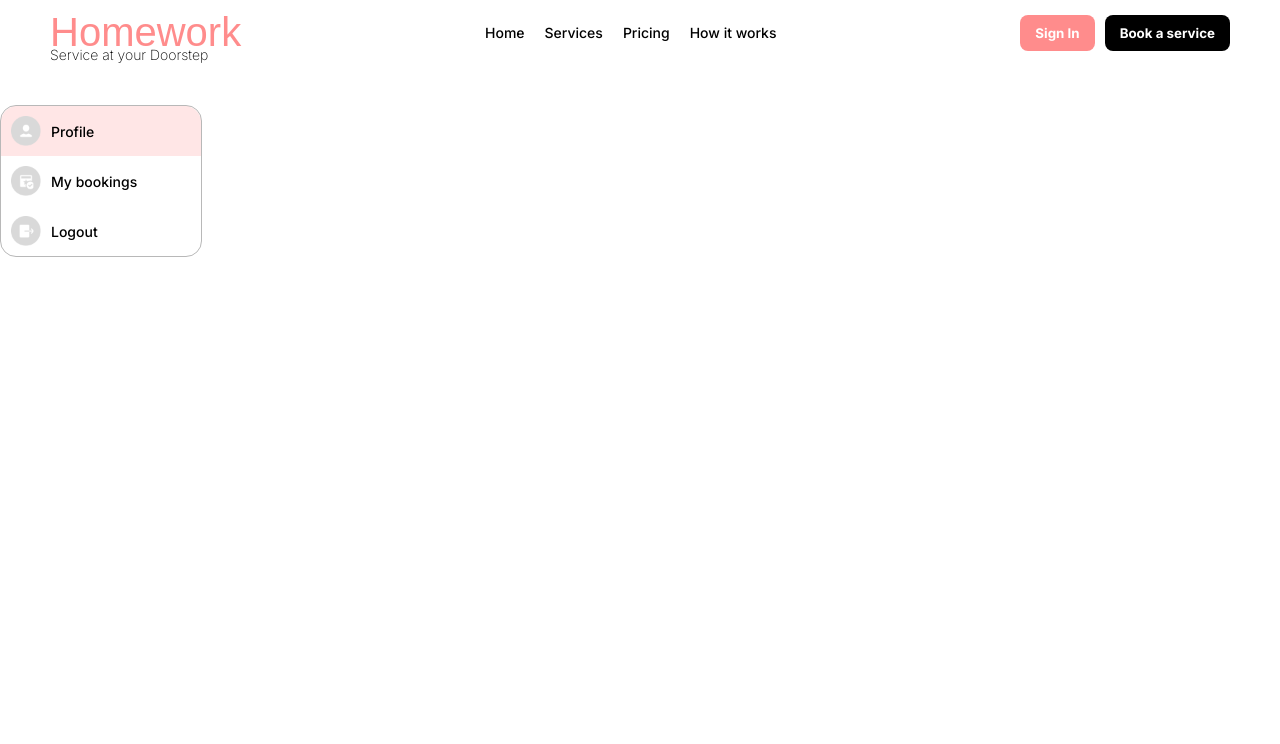
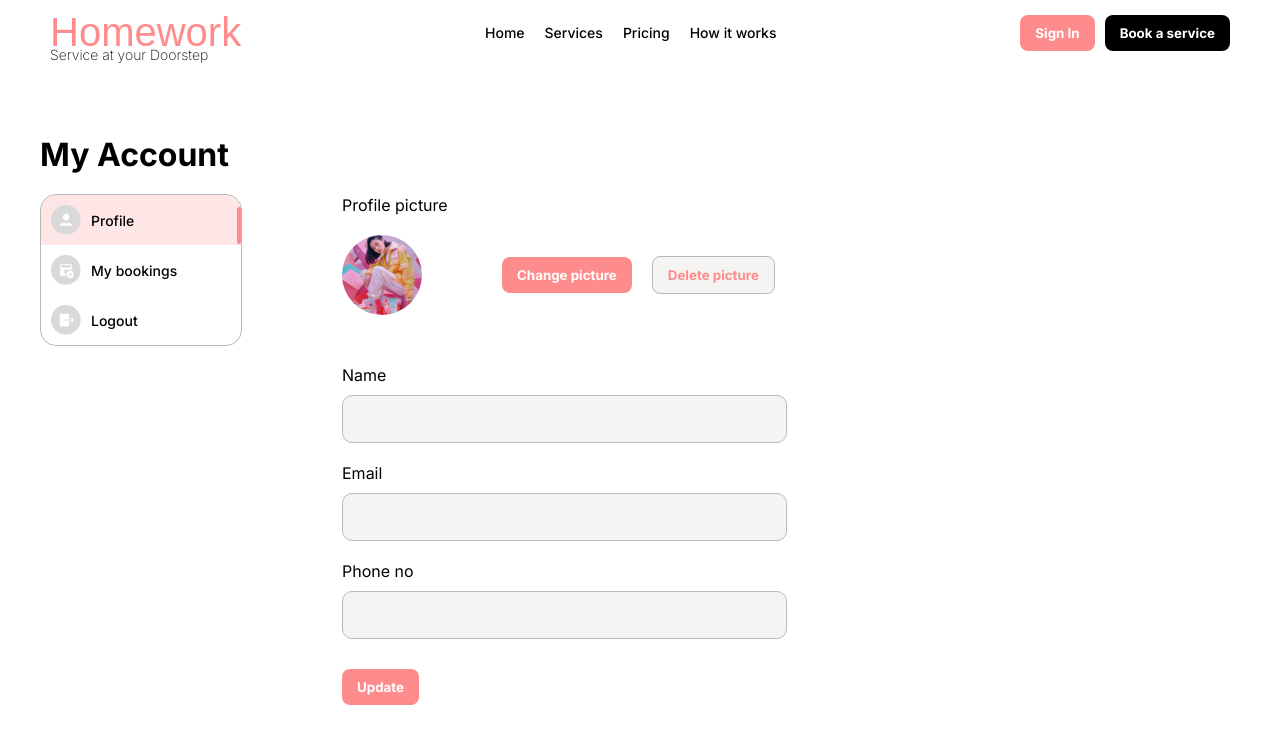
Before and after one commit to codepushed/hw_client, a Next.js app: page /user/1 in a window 1280 px wide. Shown: the top 744 px of the page. Built offline with nearby package versions, Linux system fonts and the light colour scheme; a web font is replaced by a local one.

Commit message:
profile - user profile details

```diff
--- a/Containers/User/profile.jsx
+++ b/Containers/User/profile.jsx
@@ -2,11 +2,47 @@ import React from "react";
 import Sidebar from "../../components/Sidebar";
 
 const Profile = () => {
-    return(
+  return (
+    <div className="profileContainer">
+      <div className="profileLeft">
         <div>
+          <h1 className="profileLeftHead">My Account</h1>
           <Sidebar />
         </div>
-    );
-}
+      </div>
+
+      <div className="profileRight">
+        <p>Profile picture</p>
+
+        <div className="profileRightPicture">
+          <img src="/assets/profilePicture.jpg" alt="profile_picture" />
+          <div className="profileRightPictureBtns">
+            <button className="basicRoundedButton">Change picture</button>
+            <button className="delBtn">Delete picture</button>
+          </div>
+        </div>
+
+        <div className="profileRightFormContainer">
+          <div className="profileRightForm">
+            <p>Name</p>
+            <input type="text" className="profileRightFormInput" />
+          </div>
+
+          <div className="profileRightForm">
+            <p>Email</p>
+            <input type="text" className="profileRightFormInput" />
+          </div>
+
+          <div className="profileRightForm">
+            <p>Phone no</p>
+            <input type="text" className="profileRightFormInput" />
+          </div>
+
+          <button className="basicRoundedButton profileFormBtn ">Update</button>
+        </div>
+      </div>
+    </div>
+  );
+};
 
 export default Profile;
--- a/components/Sidebar/index.jsx
+++ b/components/Sidebar/index.jsx
@@ -1,15 +1,14 @@
 import React from "react";
-import Divider from '@mui/material/Divider';
+
 
 const Sidebar = () => {
-    return(
+  return (
     <div className="sidebarContainer">
       <div className="sidebarList sidebarListActive">
         <img src="/assets/icons/profile_booking.png" alt="profile" />
         <p>Profile</p>
 
-    {/* <Divider /> */}
-
+        <div className="profileSidebarDivider"></div>
       </div>
 
       <div className="sidebarList">
@@ -17,13 +16,12 @@ const Sidebar = () => {
         <p>My bookings</p>
       </div>
 
-
       <div className="sidebarList">
         <img src="/assets/icons/logout.png" alt="logout" />
         <p>Logout</p>
       </div>
     </div>
   );
-}
+};
 
 export default Sidebar;
--- a/styles/scss/elements/_buttons.scss
+++ b/styles/scss/elements/_buttons.scss
@@ -71,3 +71,16 @@
   width: 60px;
   cursor: pointer;
 }
+
+.delBtn {
+  background-color: #F6F3F3;
+  color: #ff8c8c;
+  border-radius: 8px;
+  font-family: "Inter", sans-serif !important;
+  border: none;
+  outline: none;
+  padding: 10px 15px;
+  font-weight: bold;
+  cursor: pointer;
+  border: 1px solid #B8B8B8;
+}
--- a/styles/scss/elements/_sidebar.scss
+++ b/styles/scss/elements/_sidebar.scss
@@ -3,7 +3,6 @@
     border: 1px solid #B8B8B8;
     width: 200px;
     height: 150px;
-    margin-top: 50px;
 }
 
 .sidebarList {
@@ -13,6 +12,8 @@
     gap: 10px;
     border-top-left-radius: 16px;
     border-top-right-radius: 16px;
+    position: relative;
+    cursor: pointer;
 }
 
 .activeSidebarList {
@@ -34,3 +35,14 @@
     font-weight: 500;
     font-size: 14px;
 }
+
+.profileSidebarDivider {
+    top: 12px;
+    position: absolute;
+    right: 0;
+    height: 35px;
+    width: 2px;
+    border: 1px solid #FF8C8C;
+    border-radius: 6px;
+    background-color: #FF8C8C;
+}
--- a/styles/scss/pages/_profile.scss
+++ b/styles/scss/pages/_profile.scss
@@ -0,0 +1,69 @@
+.profileContainer {
+    padding: 0 40px;
+    margin-top: 80px;
+}
+
+.profileContainer {
+    display: flex;
+    align-items: start;
+    gap: 100px;
+}
+
+.profileRightPicture {
+    display: flex;
+    align-items: center;
+}
+
+.profileRightPicture > img {
+    height: 80px;
+    width: 80px;
+    border-radius: 50px;
+    object-fit: cover;
+    margin-right: 80px;
+
+}
+
+.profileRight > p {
+    margin-bottom: 20px;
+}
+
+.profileLeftHead {
+    margin-bottom: 20px;
+}
+
+.profileRight {
+    margin-top: 60px;
+}
+
+.profileRightPictureBtns {
+    display: flex;
+    align-items: center;
+    gap: 20px;
+}
+
+
+.profileRightFormContainer {
+    margin-top: 50px;
+}
+
+.profileRightFormInput {
+    border: 1px solid #B8B8B8;
+    border-radius: 10px;
+   width: 100%;
+   padding: 15px 5px;
+    outline: none;
+    background-color: #F6F3F3;
+}
+
+.profileRightForm{
+    margin-top: 20px;
+}
+
+.profileRightForm > p {
+    margin-bottom: 10px;
+}
+
+
+.profileFormBtn {
+    margin-top: 30px;
+}
```
Also changed, not shown: public/assets/profilePicture.jpg (added). Lines whose indentation alone changed are shown as unchanged.
